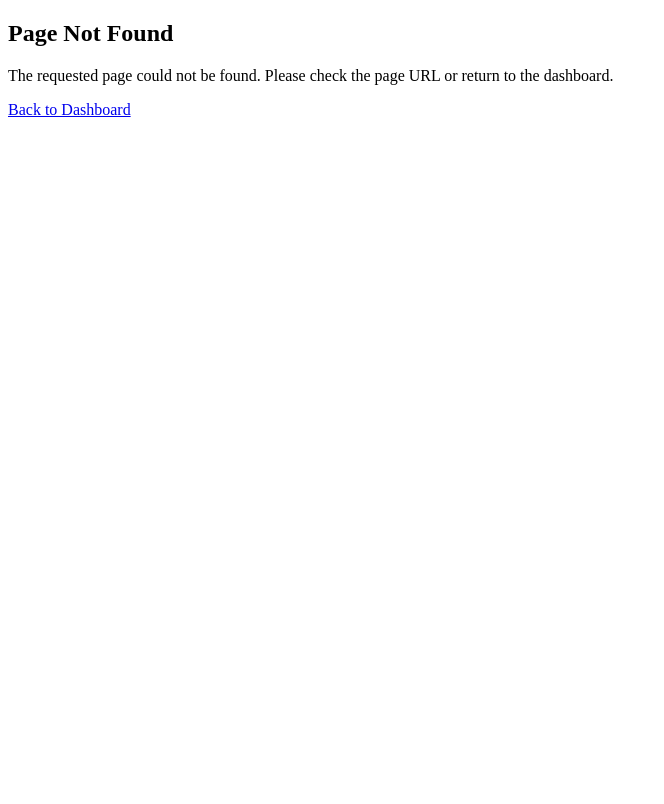
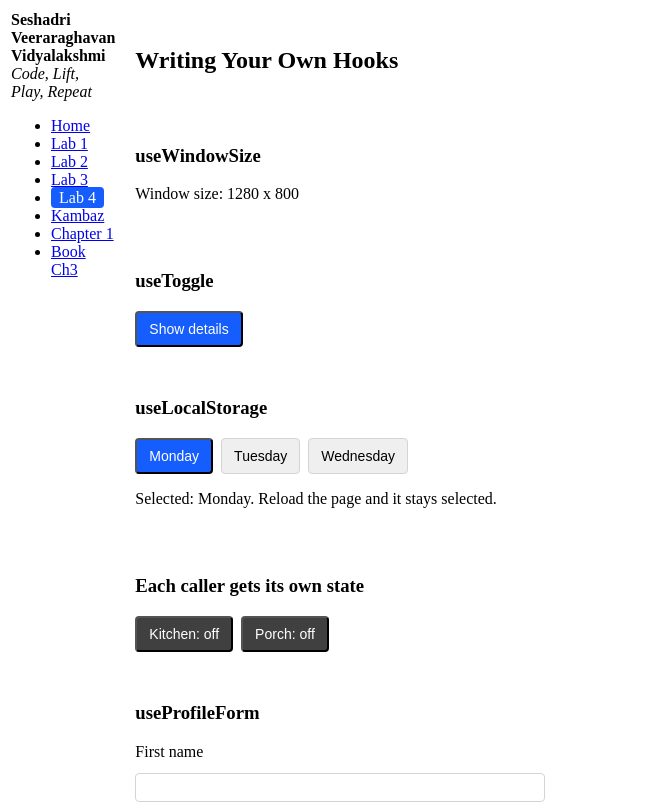
Before and after one commit to sesha-2k3/webdev-client, a Next.js app: page /labs/lab4/hooks in a window 1280 px wide. Before the commit this address had no page. Shown: the top 804 px of the page, without its empty margins (0-664 px from the left). Built offline with nearby package versions, Linux system fonts and the light colour scheme.

Commit message:
lab4: sec 4.7

```diff
--- /dev/null
+++ b/app/labs/lab4/Effect.tsx
@@ -0,0 +1,39 @@
+"use client";
+
+import { useEffect, useState } from "react";
+
+export default function Effect() {
+  const [name, setName] = useState("Kambaz");
+  const [count, setCount] = useState(0);
+
+  useEffect(() => {
+    document.title = `${name} — clicked ${count}`;
+    console.log("Effect ran with name and count:", name, count);
+    console.log(name, count);
+  }, [name, count]);
+
+  return (
+    <div id="wd-use-effect">
+      <h2>useEffect</h2>
+      <p>
+        The document title updates after React paints, whenever{" "}
+        <code>name</code> or <code>count</code> changes.
+      </p>
+      <input
+        className="mb-2 block w-full max-w-sm rounded border border-neutral-300 px-3 py-1.5"
+        value={name}
+        onChange={(e) => setName(e.target.value)}
+        id="wd-effect-name"
+      />
+      <button
+        type="button"
+        onClick={() => setCount(count + 1)}
+        className="rounded bg-blue-600 px-3 py-1.5 text-sm font-medium text-white"
+        id="wd-effect-count-click"
+      >
+        Clicked {count}
+      </button>
+      <hr />
+    </div>
+  );
+}
--- /dev/null
+++ b/app/labs/lab4/hooks/HookProfileForm.tsx
@@ -0,0 +1,19 @@
+"use client";
+
+import useProfileForm from "./useProfileForm";
+import ProfileFields from "../profile/ProfileFields";
+import ProfileAlert from "../profile/ProfileAlert";
+
+export default function HookProfileForm() {
+  const { profile, setProfile, errors, submitted, save } = useProfileForm();
+  return (
+    <form id="wd-hook-profile-form" onSubmit={save} noValidate>
+      <h3>useProfileForm</h3>
+      <ProfileAlert id="wd-hook-profile-alert" submitted={submitted} errors={errors} />
+      <ProfileFields prefix="wd-hook-profile" profile={profile} errors={errors} setProfile={setProfile} />
+      <button id="wd-hook-profile-save" type="submit" className="mt-3 rounded bg-blue-600 px-4 py-1.5 text-white">
+        Save
+      </button>
+    </form>
+  );
+}
--- /dev/null
+++ b/app/labs/lab4/hooks/IndependentToggles.tsx
@@ -0,0 +1,32 @@
+"use client";
+
+import useToggle from "./useToggle";
+
+function Lamp({ label }: { label: string }) {
+  const [on, toggle] = useToggle();
+  return (
+    <button
+      type="button"
+      onClick={toggle}
+      className={
+        on
+          ? "rounded bg-yellow-300 px-3 py-1.5 text-sm"
+          : "rounded bg-neutral-700 px-3 py-1.5 text-sm text-white"
+      }
+    >
+      {label}: {on ? "on" : "off"}
+    </button>
+  );
+}
+
+export default function IndependentToggles() {
+  return (
+    <div id="wd-independent-toggles">
+      <h3>Each caller gets its own state</h3>
+      <div className="flex gap-2">
+        <Lamp label="Kitchen" />
+        <Lamp label="Porch" />
+      </div>
+    </div>
+  );
+}
--- /dev/null
+++ b/app/labs/lab4/hooks/LocalStorageDemo.tsx
@@ -0,0 +1,31 @@
+"use client";
+
+import useLocalStorage from "./useLocalStorage";
+
+const TABS = ["Monday", "Tuesday", "Wednesday"];
+
+export default function LocalStorageDemo() {
+  const [tab, setTab] = useLocalStorage("wd-hooks-tab", TABS[0]);
+  return (
+    <div id="wd-local-storage-demo">
+      <h3>useLocalStorage</h3>
+      <div className="flex gap-2">
+        {TABS.map((t) => (
+          <button
+            key={t}
+            type="button"
+            onClick={() => setTab(t)}
+            className={
+              t === tab
+                ? "rounded bg-blue-600 px-3 py-1.5 text-sm font-medium text-white"
+                : "rounded border border-neutral-300 px-3 py-1.5 text-sm"
+            }
+          >
+            {t}
+          </button>
+        ))}
+      </div>
+      <p>Selected: {tab}. Reload the page and it stays selected.</p>
+    </div>
+  );
+}
--- /dev/null
+++ b/app/labs/lab4/hooks/ToggleDemo.tsx
@@ -0,0 +1,21 @@
+"use client";
+
+import useToggle from "./useToggle";
+
+export default function ToggleDemo() {
+  const [shown, toggleShown] = useToggle();
+  return (
+    <div id="wd-toggle-demo">
+      <h3>useToggle</h3>
+      <button
+        type="button"
+        onClick={toggleShown}
+        id="wd-toggle-demo-click"
+        className="rounded bg-blue-600 px-3 py-1.5 text-sm font-medium text-white"
+      >
+        {shown ? "Hide" : "Show"} details
+      </button>
+      {shown && <p>These details are visible because shown is true.</p>}
+    </div>
+  );
+}
--- /dev/null
+++ b/app/labs/lab4/hooks/WindowSizeDemo.tsx
@@ -0,0 +1,19 @@
+"use client";
+
+import useWindowSize from "./useWindowSize";
+
+export default function WindowSizeDemo() {
+  const size = useWindowSize();
+  return (
+    <div id="wd-window-size-demo">
+      <h3>useWindowSize</h3>
+      {size ? (
+        <p>
+          Window size: {size.width} x {size.height}
+        </p>
+      ) : (
+        <p>Loading window size...</p>
+      )}
+    </div>
+  );
+}
--- /dev/null
+++ b/app/labs/lab4/hooks/page.tsx
@@ -0,0 +1,18 @@
+import WindowSizeDemo from "./WindowSizeDemo";
+import ToggleDemo from "./ToggleDemo";
+import LocalStorageDemo from "./LocalStorageDemo";
+import IndependentToggles from "./IndependentToggles";
+import HookProfileForm from "./HookProfileForm";
+
+export default function HooksPage() {
+  return (
+    <div id="wd-lab4-hooks" className="flex flex-col gap-8 p-4">
+      <h2>Writing Your Own Hooks</h2>
+      <WindowSizeDemo />
+      <ToggleDemo />
+      <LocalStorageDemo />
+      <IndependentToggles />
+      <HookProfileForm />
+    </div>
+  );
+}
--- /dev/null
+++ b/app/labs/lab4/hooks/useLocalStorage.ts
@@ -0,0 +1,17 @@
+import { useEffect, useState } from "react";
+
+export default function useLocalStorage<T>(key: string, initial: T) {
+  const [value, setValue] = useState<T>(initial);
+  useEffect(() => {
+    const first = requestAnimationFrame(() => {
+      const saved = window.localStorage.getItem(key);
+      if (saved !== null) setValue(JSON.parse(saved) as T);
+    });
+    return () => cancelAnimationFrame(first);
+  }, [key]);
+  const save = (next: T) => {
+    setValue(next);
+    window.localStorage.setItem(key, JSON.stringify(next));
+  };
+  return [value, save] as const;
+}
--- /dev/null
+++ b/app/labs/lab4/hooks/useProfileForm.ts
@@ -0,0 +1,19 @@
+import { useState, type FormEvent } from "react";
+import {
+  emptyProfile,
+  validateProfile,
+  type Profile,
+  type ProfileErrors,
+} from "../profile/profile";
+
+export default function useProfileForm() {
+  const [profile, setProfile] = useState<Profile>(emptyProfile);
+  const [errors, setErrors] = useState<ProfileErrors>({});
+  const [submitted, setSubmitted] = useState(false);
+  const save = (e: FormEvent) => {
+    e.preventDefault();
+    setErrors(validateProfile(profile));
+    setSubmitted(true);
+  };
+  return { profile, setProfile, errors, submitted, save };
+}
--- /dev/null
+++ b/app/labs/lab4/hooks/useToggle.ts
@@ -0,0 +1,7 @@
+import { useState } from "react";
+
+export default function useToggle(initial = false) {
+  const [on, setOn] = useState(initial);
+  const toggle = () => setOn(!on);
+  return [on, toggle] as const;
+}
--- /dev/null
+++ b/app/labs/lab4/hooks/useWindowSize.ts
@@ -0,0 +1,18 @@
+import { useEffect, useState } from "react";
+
+export type WindowSize = { width: number; height: number };
+
+export default function useWindowSize() {
+  const [size, setSize] = useState<WindowSize | null>(null);
+  useEffect(() => {
+    const update = () =>
+      setSize({ width: window.innerWidth, height: window.innerHeight });
+    const first = requestAnimationFrame(update);
+    window.addEventListener("resize", update);
+    return () => {
+      cancelAnimationFrame(first);
+      window.removeEventListener("resize", update);
+    };
+  }, []);
+  return size;
+}
--- a/app/labs/lab4/page.tsx
+++ b/app/labs/lab4/page.tsx
@@ -19,6 +19,7 @@ import ContextProfileForm from "./context/ContextProfileForm";
 import ZustandExamples from "./zustand/ZustandExamples";
 import ZustandProfileForm from "./zustand/ZustandProfileForm";
 import ReduxExamples from "./redux/ReduxExamples";
+import Effect from "./Effect";
 
 export default function Lab4() {
   const sayHello = (message: string) => {
@@ -57,6 +58,7 @@ export default function Lab4() {
       <ZustandExamples />
       <ZustandProfileForm />
       <ReduxExamples />
+      <Effect />
     </div>
   );
 }
```
